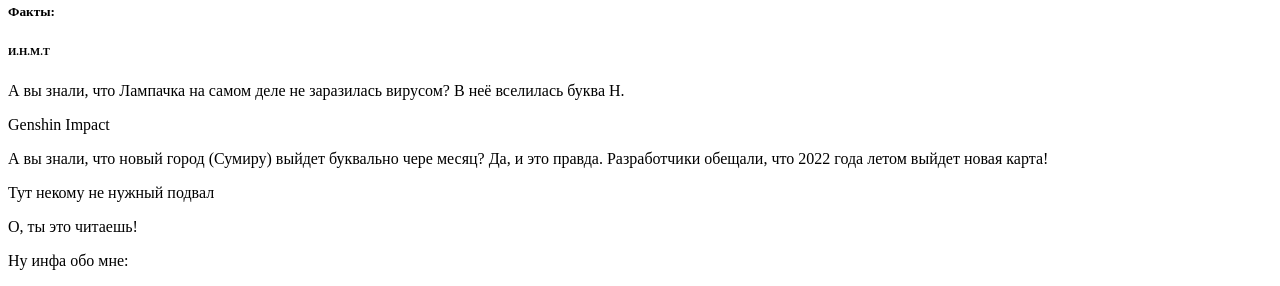
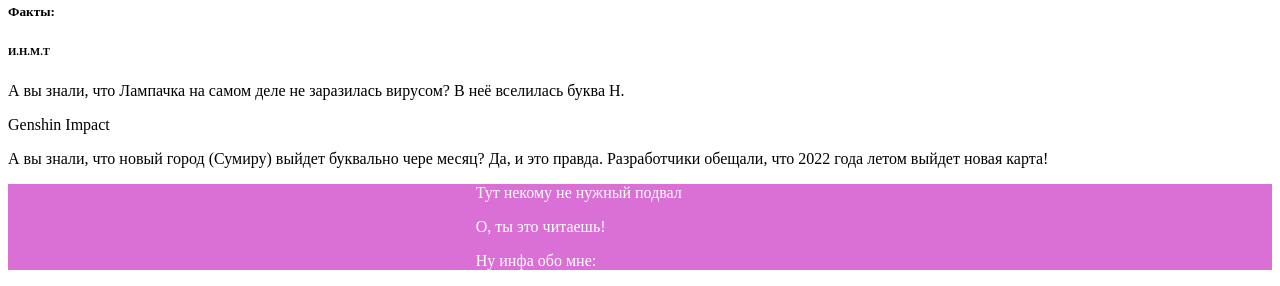
Before and after one commit to Vistion4hik/FinalProjectAct, a plain HTML site: page index.html in a window 1280 px wide. Shown: the part 995-1281 px from the top of the page. Drawn offline with Linux system fonts and the light colour scheme.

Commit message:
Update style.css

```diff
--- a/style.css
+++ b/style.css
@@ -1,3 +1,12 @@
 header{
     background-image: linear-gradient(thistle, darkorchid, indigo);
 }
+
+footer{
+    color: white;
+    background-color: orchid;
+}
+
+footer p{
+    margin-left: 37%;
+}
```
